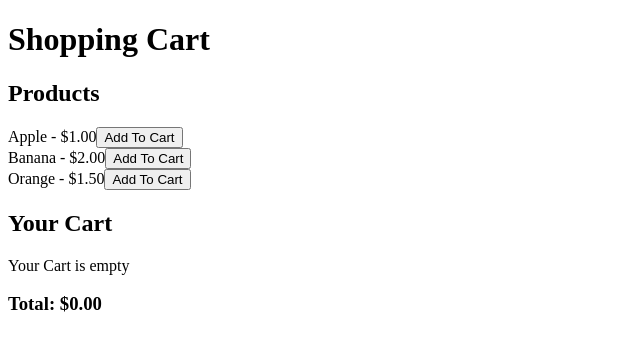
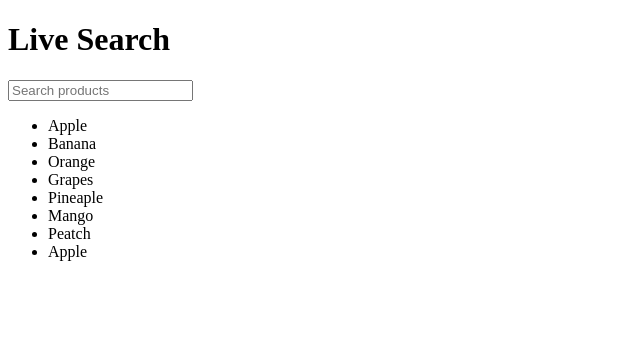
Before and after one commit to nietiene/React-Projects, a React (Vite) app: page / in a window 1280 px wide. Shown: the top 348 px of the page, without its empty margins (0-640 px from the left). Built offline with nearby package versions, Linux system fonts and the light colour scheme.

Commit message:
Live Search

```diff
--- a/src/App.jsx
+++ b/src/App.jsx
@@ -2,7 +2,8 @@
 // import Shopping from "./Shopping-Cart/Shopping"
 // import LoginForm from "./Login-Form-Show-And-Hide-Errors/LogniForm"
 // import SocialMedia from "./Liking Post/like"
-import ShoppingCart from "./Adding-Product-To-Cart/Product"
+// import ShoppingCart from "./Adding-Product-To-Cart/Product"
+import LiveSearch from "./Live-Search/liveSearch"
 function App() {
   return (
     <>
@@ -10,7 +11,8 @@ function App() {
      {/* <Shopping/> */}
      {/* <LoginForm/> */}
      {/* <SocialMedia  /> */}
-     <ShoppingCart/>
+     {/* <ShoppingCart/> */}
+     <LiveSearch/>
     </>
   )
 }
--- /dev/null
+++ b/src/Live-Search/liveSearch.jsx
@@ -0,0 +1,49 @@
+import React, { useState} from "react";
+
+const product = [
+    {id:1, name:'Apple'},
+    {id:2, name:'Banana'},
+    {id:3, name:'Orange'},
+    {id:4, name:'Grapes'},
+    {id:5, name:'Pineaple'},
+    {id:6, name:'Mango'},
+    {id:7, name:'Peatch'},
+    {id:8, name:'Apple'},
+];
+
+const LiveSearch = () => {
+    const [ searchQuery, setSearchQuery ] = useState("");
+    const [filteredProducts, setFiltredProducts] = useState(product);
+
+    const handleSearch = (e) => {
+        const query = e.target.value.toLowerCase();
+        setSearchQuery(query);
+
+        const filtred = product.filter(product =>
+            product.name.toLocaleLowerCase().includes(query)
+        );
+        setFiltredProducts(filtred)
+    };
+
+    return (
+        <div>
+            <h1>Live Search</h1>
+            <input type="text"
+            value={searchQuery}
+            onChange={handleSearch}
+            placeholder="Search products"
+            />
+             <ul>
+                {filteredProducts.length === 0 ? (
+                    <li>No Product found</li>
+                ): (
+                    filteredProducts.map((product) => (
+                        <li key={product.id}>{product.name}</li>
+                    ))
+                )}
+             </ul>
+        </div>
+    )
+}
+
+export default LiveSearch;
```
